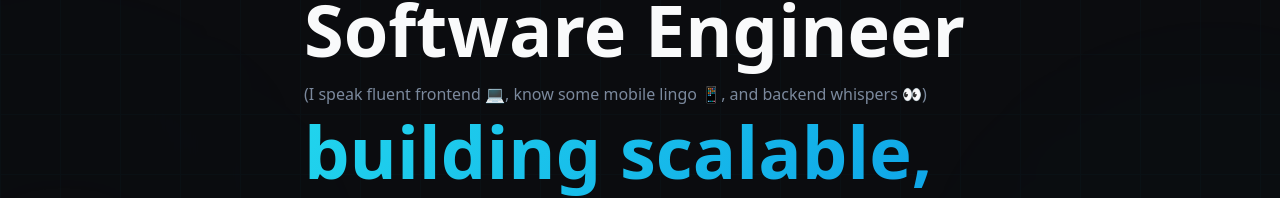
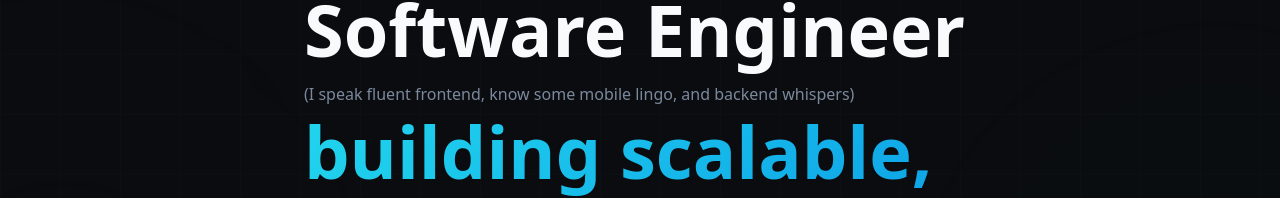
Before and after one commit to ishola10/my-portfolio, a Next.js app: page / in a window 1280 px wide. Shown: the part 222-420 px from the top of the page. Built offline with nearby package versions, Linux system fonts and the light colour scheme.

Commit message:
ft: removed readme

```diff
--- a/components/sections/HeroSection.tsx
+++ b/components/sections/HeroSection.tsx
@@ -49,7 +49,7 @@ export function HeroSection() {
                     >
                         Software Engineer{" "}
                         <span className="block text-muted-foreground text-base font-normal mt-2">
-                            (I speak fluent frontend 💻, know some mobile lingo 📱, and backend whispers 👀)
+                            (I speak fluent frontend, know some mobile lingo, and backend whispers)
                         </span>
 
                         <span className="block text-gradient">
```
Also changed, not shown: 1 other file (tests, documents, lock files or other folders).
